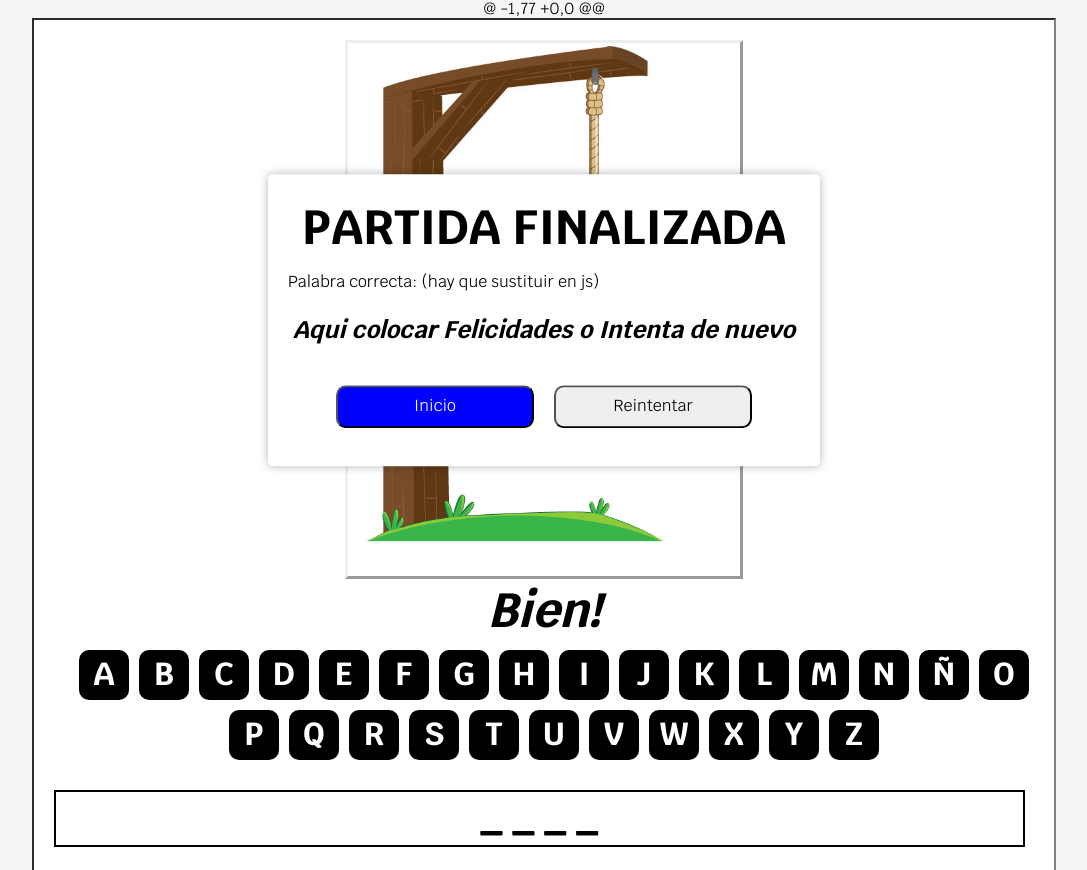
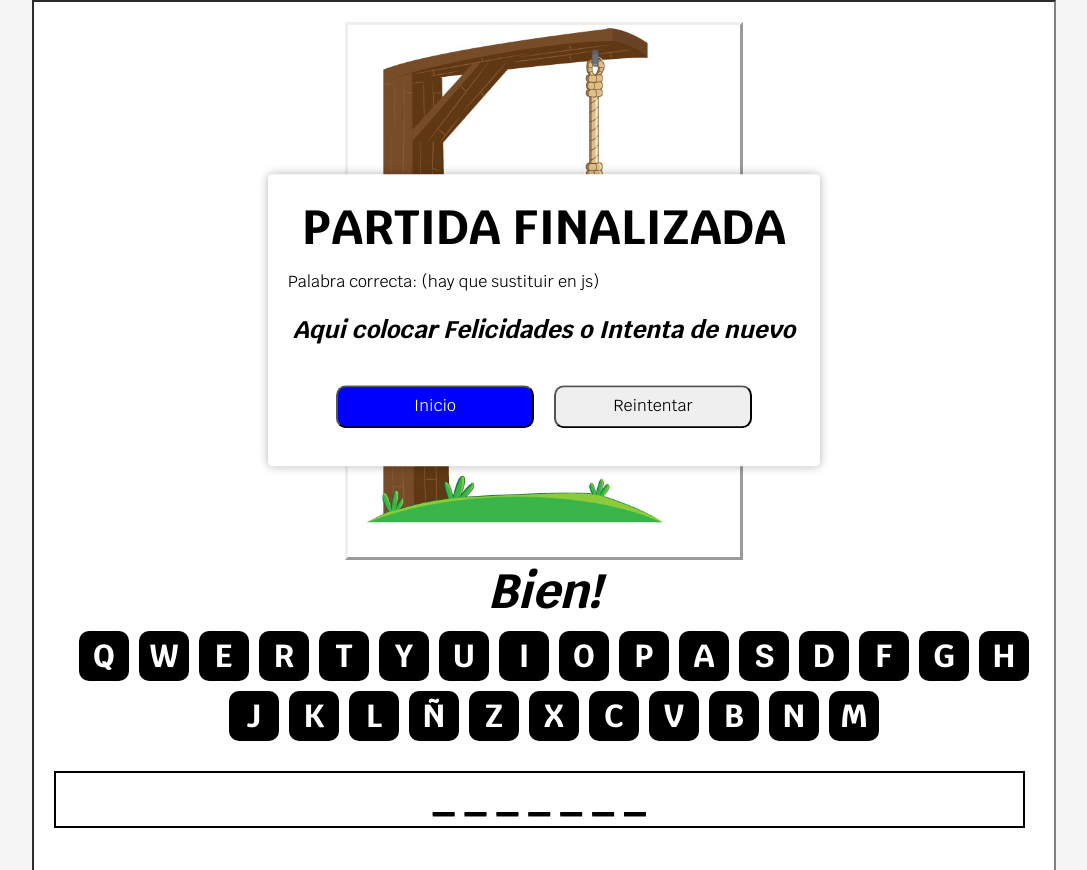
Before and after one commit to vickysaldivia/Juego-Ahorcado---Vaccaro-Saldivia, a plain HTML site: page juego.html in a window 1280 px wide. Shown: the top 870 px of the page, without its empty margins (96-1183 px from the left). Drawn offline with Linux system fonts and the light colour scheme.

Commit message:
Adelanto JS

```diff
--- a/juego.html
+++ b/juego.html
@@ -1,4 +1,3 @@
-@ -1,77 +0,0 @@
 <!DOCTYPE html>
 <html lang="en">
 <head>
@@ -21,39 +20,38 @@
             <h3 id="acierto">Bien!</h3>
             <div id="botones-container">
                 <div id="botones">
-                    <button>A</button>
-                    <button>B</button>
-                    <button>C</button>
-                    <button>D</button>
-                    <button>E</button>
-                    <button>F</button>
-                    <button>G</button>
-                    <button>H</button>
-                    <button>I</button>
-                    <button>J</button>
-                    <button>K</button>
-                    <button>L</button>
-                    <button>M</button>
-                    <button>N</button>
-                    <button>Ñ</button>
-                    <button>O</button>
-                    <button>P</button>
-                    <button>Q</button>
-                    <button>R</button>
-                    <button>S</button>
-                    <button>T</button>
-                    <button>U</button>
-                    <button>V</button>
-                    <button>W</button>
-                    <button>X</button>
-                    <button>Y</button>
-                    <button>Z</button>
+                    <button onclick="verificarLetra('Q')">Q</button>
+                    <button onclick="verificarLetra('W')">W</button>
+                    <button onclick="verificarLetra('E')">E</button>
+                    <button onclick="verificarLetra('R')">R</button>
+                    <button onclick="verificarLetra('T')">T</button>
+                    <button onclick="verificarLetra('Y')">Y</button>
+                    <button onclick="verificarLetra('U')">U</button>
+                    <button onclick="verificarLetra('I')">I</button>
+                    <button onclick="verificarLetra('O')">O</button>
+                    <button onclick="verificarLetra('P')">P</button>
+                    <button onclick="verificarLetra('A')">A</button>
+                    <button onclick="verificarLetra('S')">S</button>
+                    <button onclick="verificarLetra('D')">D</button>
+                    <button onclick="verificarLetra('F')">F</button>
+                    <button onclick="verificarLetra('G')">G</button>
+                    <button onclick="verificarLetra('H')">H</button>
+                    <button onclick="verificarLetra('J')">J</button>
+                    <button onclick="verificarLetra('K')">K</button>
+                    <button onclick="verificarLetra('L')">L</button>
+                    <button onclick="verificarLetra('Ñ')">Ñ</button>
+                    <button onclick="verificarLetra('Z')">Z</button>
+                    <button onclick="verificarLetra('X')">X</button>
+                    <button onclick="verificarLetra('C')">C</button>
+                    <button onclick="verificarLetra('V')">V</button>
+                    <button onclick="verificarLetra('B')">B</button>
+                    <button onclick="verificarLetra('N')">N</button>
+                    <button onclick="verificarLetra('M')">M</button>
                 </div>
             </div>
         </div>
         <div id="recuadroMedio">
             <p id="palabra">
-                <span>_</span><span>_</span><span>_</span><span>_</span>
             </p>
         </div>
     </div>
--- a/scripts/scriptJuego.js
+++ b/scripts/scriptJuego.js
@@ -7,3 +7,62 @@ function ocultarFondoOscuro() {
     var fondoOscuro = document.getElementById("fondoOscuro");
     fondoOscuro.style.display = "none";
 }
+
+let turno = 6; // Variable global. Turnos restantes.
+let puntos = 0; // Variable global. Puntos acumulados
+let palabra = "";
+
+const paises = [
+    "Argentina", "Brasil", "Chile", "Uruguay", "Paraguay", "Peru", "Bolivia",
+    "Ecuador", "Colombia", "Venezuela", "Guyana", "Surinam", "Estados Unidos",
+    "Canada", "Mexico", "Guatemala", "Honduras", "El Salvador", "Nicaragua",
+    "Costa Rica", "Panama", "Cuba", "República Dominicana", "Haití", "Jamaica",
+    "Puerto Rico", "España", "Portugal", "Francia", "Alemania", "Italia",
+    "Reino Unido", "Irlanda", "Noruega", "Suecia", "Dinamarca", "Finlandia",
+    "Polonia", "Ucrania", "Rusia", "China", "Japón", "Corea del Sur", "India",
+    "Australia", "Nueva Zelanda", "Sudafrica", "Egipto", "Nigeria", "Kenia"
+]; //Lista de países
+
+document.addEventListener("DOMContentLoaded", function(){
+    palabra = obtenerPalabra();
+    establecerGuiones(palabra);
+    console.log(palabra);
+});
+
+// Funcion para obtener una palabra aleatoria de una lista
+// La lista elegida dependerá de la categoria (session storage)
+function obtenerPalabra(){
+    const randomIndex = Math.floor(Math.random() * paises.length);
+    return paises[randomIndex];
+};
+
+
+function escogerLista(){
+    //Funcion para escoger lista
+};
+
+// Funcion para pintar guiones dependiendo del largo de la palabra
+function establecerGuiones(palabra){
+    let guiones = document.getElementById("palabra");
+    for(let i = 0; i < palabra.length; i++){
+        if (palabra[i] === " "){
+            guiones.innerHTML += "<span>" + " "+"</span>";
+        }else{
+            guiones.innerHTML += "<span>" + "_"+"</span>"
+        }
+    }
+};
+
+function verificarLetra(letra){
+    let guiones = document.getElementById("palabra").getElementsByTagName("span");
+    for(let i = 0; i < palabra.length; i++){
+        if(letra.toLowerCase() == palabra[i].toLowerCase()){
+            guiones[i].textContent = letra.toUpperCase();
+        }
+    }
+}
+
+
+
+
+//jugador {nombre: a; puntaje: a; acierto: }
```
